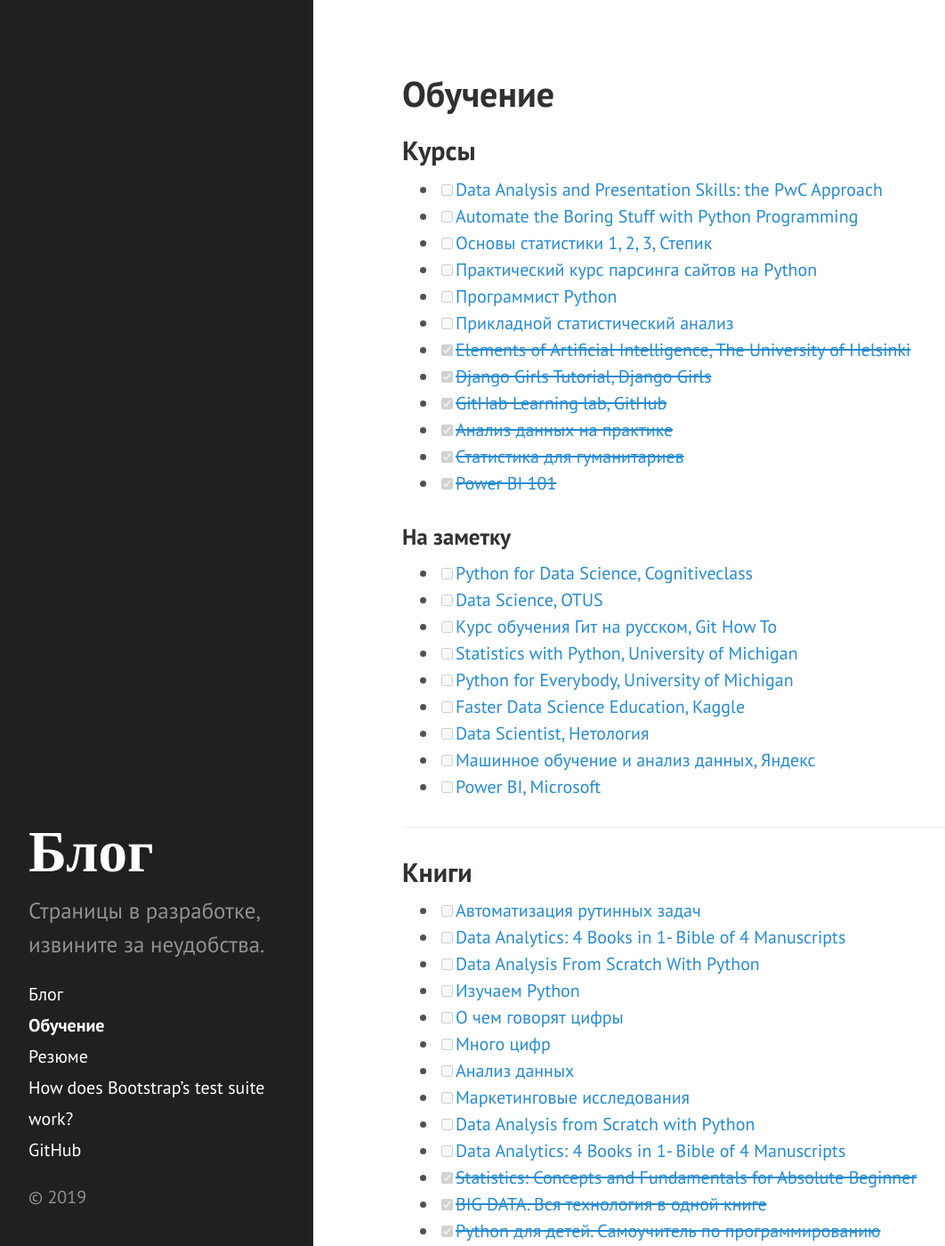
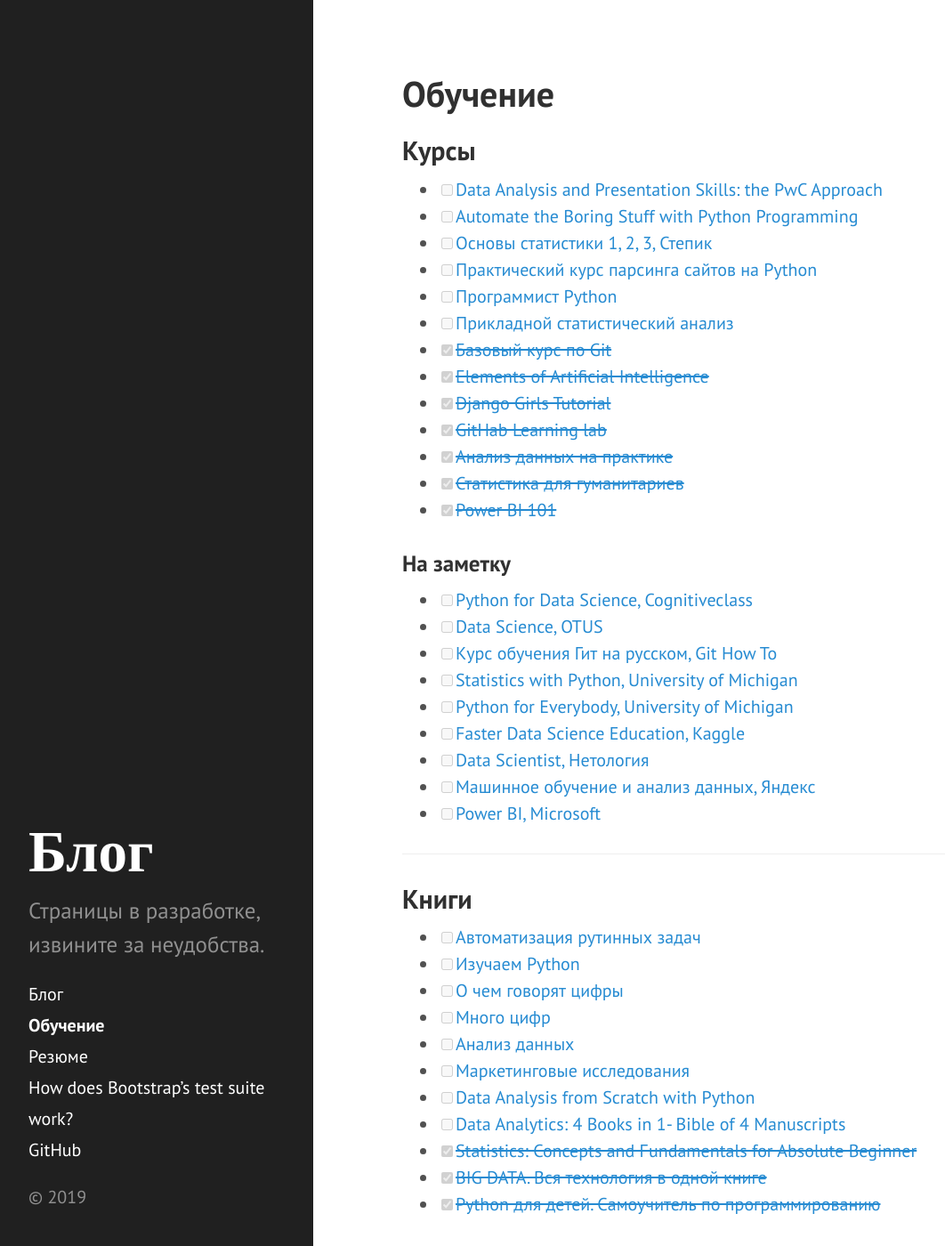
Before and after one commit to Drewleks/about-me, a Jekyll site: the page built from plan.md, in a window 1280 px wide and 1400 px high. Shown: the whole window at 89% size, without its empty margins (8-1070 px from the left). Built offline with Jekyll 4.4.1, drawn with Linux system fonts in a browser that asks for light colours; some of the changed text lies outside the part shown.

Commit message:
Update plan.md

```diff
--- a/plan.md
+++ b/plan.md
@@ -10,9 +10,10 @@
 - [ ] [Практический курс парсинга сайтов на Python](https://p-notes.ru/)
 - [ ] [Программист Python](https://geekbrains.ru/professions/python_developer)
 - [ ] [Прикладной статистический анализ](https://openedu.ru/course/hse/STATAN/)
-- [x] [~~Elements of Artificial Intelligence, The University of Helsinki~~](https://course.elementsofai.com/)
-- [x] [~~Django Girls Tutorial, Django Girls~~](https://tutorial.djangogirls.org/ru/)
-- [x] [~~GitHab Learning lab, GitHub~~](https://lab.github.com/courses)
+- [x] [~~Базовый курс по Git~~](https://www.youtube.com/playlist?list=PLIU76b8Cjem5B3sufBJ_KFTpKkMEvaTQR)
+- [x] [~~Elements of Artificial Intelligence~~](https://course.elementsofai.com/)
+- [x] [~~Django Girls Tutorial~~](https://tutorial.djangogirls.org/ru/)
+- [x] [~~GitHab Learning lab~~](https://lab.github.com/courses)
 - [x] [~~Анализ данных на практике~~](https://openedu.ru/course/mipt/DATA_AN/)
 - [x] [~~Статистика для гуманитариев~~](https://openedu.ru/course/tgu/Stat/)
 - [x] [~~Power BI 101~~](https://docs.microsoft.com/ru-ru/learn/paths/create-use-analytics-reports-power-bi/)
@@ -32,8 +33,6 @@
 
 ## Книги
 - [ ] [Автоматизация рутинных задач](https://www.ozon.ru/context/detail/id/137673590/)
-- [ ] [Data Analytics: 4 Books in 1- Bible of 4 Manuscripts](https://www.amazon.com/gp/product/B07D3RJB2W/)
-- [ ] [Data Analysis From Scratch With Python](https://www.amazon.com/gp/product/B07F193447/)
 - [ ] [Изучаем Python](https://www.ozon.ru/context/detail/id/138132785/)
 - [ ] [О чем говорят цифры](https://www.litres.ru/kim-ho/o-chem-govoryat-cifry-kak-ponimat-i-ispolzovat-dannye/)
 - [ ] [Много цифр](https://www.ozon.ru/context/detail/id/34806852/)
```
Also changed, not shown: other parts of plan.md (+1 -1 lines).
